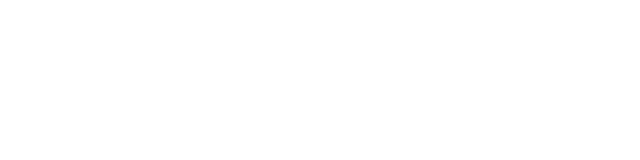
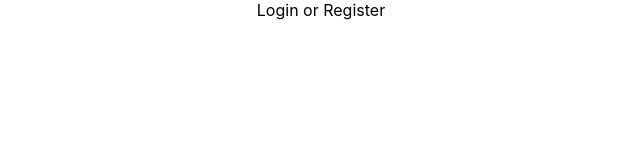
Before and after one commit to tinalr/recipebox-gdihackathon2022, a React (Create React App) app: page /login in a window 1280 px wide. Shown: the top 160 px of the page, without its empty margins (319-959 px from the left). Built offline with nearby package versions, Linux system fonts and the light colour scheme.

Commit message:
react-router setup

```diff
--- a/package.json
+++ b/package.json
@@ -9,6 +9,7 @@
     "axios": "^1.1.3",
     "react": "^18.2.0",
     "react-dom": "^18.2.0",
+    "react-router": "^6.4.3",
     "react-router-dom": "^6.4.3",
     "react-scripts": "5.0.1",
     "web-vitals": "^2.1.4"
--- a/src/App.js
+++ b/src/App.js
@@ -1,15 +1,57 @@
 import './App.css';
+import React from "react";
+import {
+  BrowserRouter,
+  Switch,
+  Routes,
+  Route,
+  Link
+} from 'react-router-dom';
 import LandingPage from './pages/LandingPage';
 import LoginRegisterPage from './pages/LoginRegisterPage';
 import RecipeListPage from './pages/RecipeListPage';
 import SavedRecipesPage from './pages/SavedRecipesPage';
 import AboutUsPage from './pages/AboutUsPage';
+import Error from './components/Error'
 
 function App() {
   return (
-    <div className="App">
+    <main className="App">
 
-    </div>
+      <Routes>
+        <Route path='/' element={<LandingPage />} exact />
+        <Route path='/login' element={<LoginRegisterPage />} />
+        <Route path='/about' element={<AboutUsPage />} />
+        <Route element={Error} />
+      </Routes>
+
+        {/* <nav>
+          <ul>
+            <li>
+              <Link to="/">Home</Link>
+            </li>
+            <li>
+              <Link to="/about">About</Link>
+            </li>
+            <li>
+              <Link to="/login">Login</Link>
+            </li>
+          </ul>
+        </nav> */}
+
+      {/* <Routes>
+        <Route path="/about">
+          <AboutUsPage />
+        </Route>
+        <Route path="/login">
+          <LoginRegisterPage />
+        </Route>
+        <Route path="/">
+          <LandingPage />
+        </Route>
+      </Routes> */}
+
+      </main>
   );
 }
 
--- /dev/null
+++ b/src/components/Error.js
@@ -0,0 +1,7 @@
+const Error = () => {
+  return (
+    <h1>Page Not Found</h1>
+  );
+};
+
+export default Error;
--- a/src/index.js
+++ b/src/index.js
@@ -1,5 +1,6 @@
 import React from 'react';
 import ReactDOM from 'react-dom/client';
+import { BrowserRouter } from 'react-router-dom';
 import './index.css';
 import App from './App';
 import reportWebVitals from './reportWebVitals';
@@ -7,7 +8,9 @@
 const root = ReactDOM.createRoot(document.getElementById('root'));
 root.render(
   <React.StrictMode>
-    <App />
+    <BrowserRouter>
+      <App />
+    </BrowserRouter>
   </React.StrictMode>
 );
 
--- a/src/pages/AboutUsPage.js
+++ b/src/pages/AboutUsPage.js
@@ -1,7 +1,7 @@
 
 const AboutUsPage = () => {
   return (
-    <div></div>
+    <div>About Us</div>
   );
 };
 
--- a/src/pages/LandingPage.js
+++ b/src/pages/LandingPage.js
@@ -1,7 +1,7 @@
 
 const LandingPage = () => {
   return (
-    <div></div>
+    <div>Home</div>
   );
 };
 
--- a/src/pages/LoginRegisterPage.js
+++ b/src/pages/LoginRegisterPage.js
@@ -1,7 +1,7 @@
 
 const LoginRegisterPage = () => {
   return (
-    <div></div>
+    <div>Login or Register</div>
   );
 };
 
--- a/src/pages/RecipeListPage.js
+++ b/src/pages/RecipeListPage.js
@@ -1,7 +1,7 @@
 
 const RecipeListPage = () => {
   return (
-    <div></div>
+    <div>Recipes</div>
   );
 };
 
--- a/src/pages/SavedRecipesPage.js
+++ b/src/pages/SavedRecipesPage.js
@@ -1,7 +1,7 @@
 
 const SavedRecipesPage = () => {
   return (
-    <div></div>
+    <div>Saved Recipes</div>
   );
 };
 
```
Also changed, not shown: 1 other file (tests, documents, lock files or other folders).
